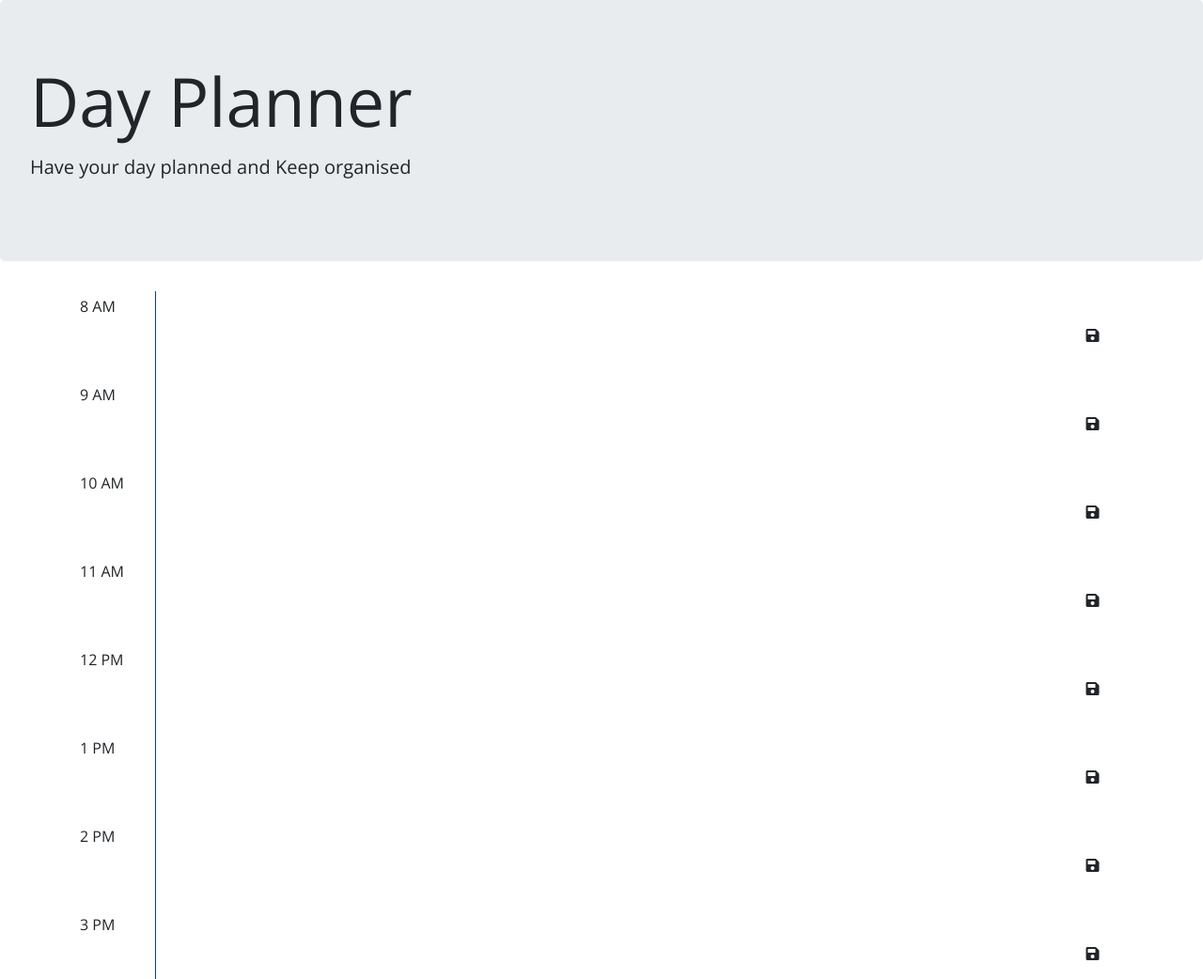
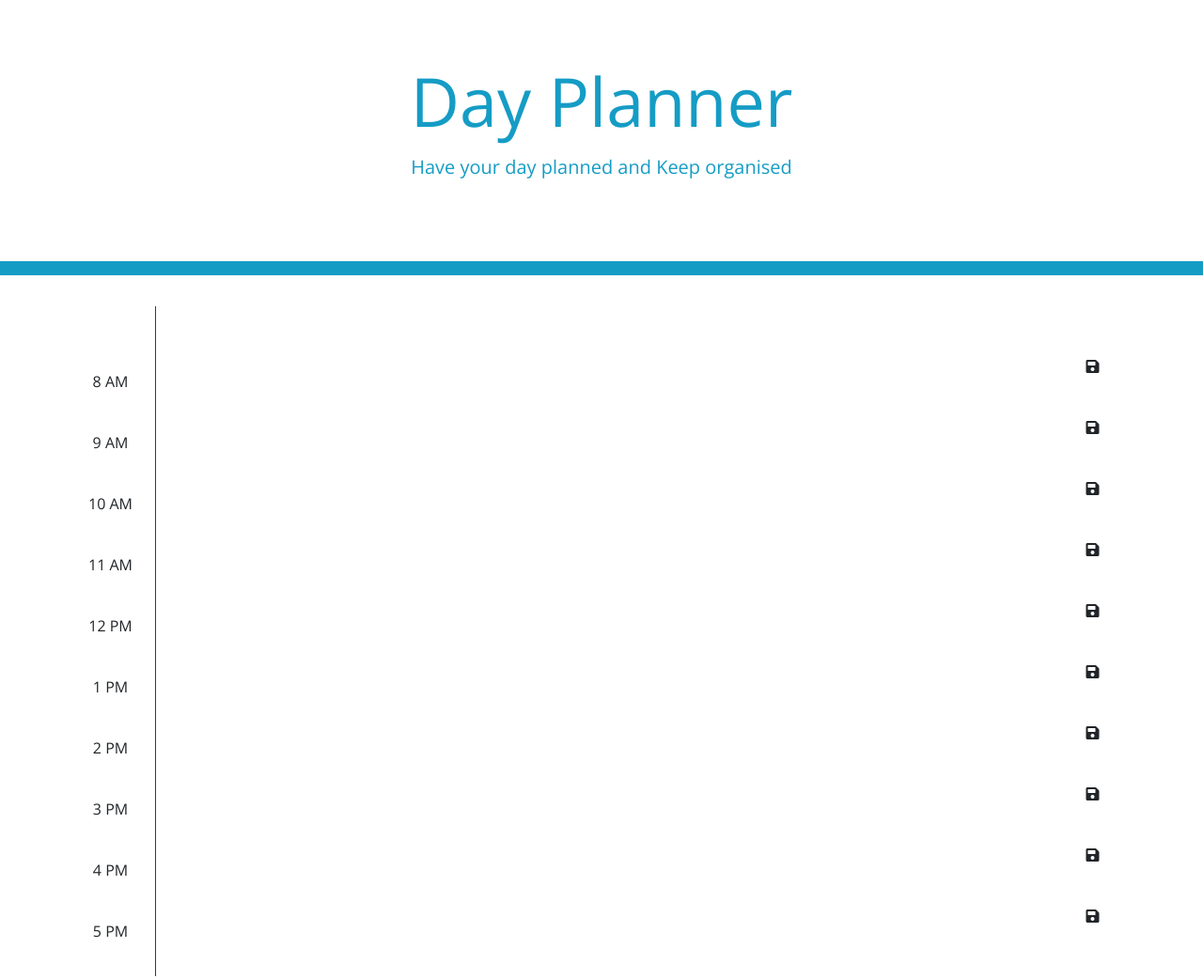
Before and after one commit to adenali123/day-planner, a plain HTML site: page index.html in a window 1280 px wide. Shown: the top 1042 px of the page at 94% size. Drawn offline with nearby package versions, Linux system fonts and the light colour scheme.

Commit message:
updated css

```diff
--- a/assets/style.css
+++ b/assets/style.css
@@ -12,3 +12,25 @@ body {
     border-left: 1px solid #0c3ba1;
     padding: 15px;
   }
+  .jumbotron {
+    text-align: center;
+    background-color: transparent;
+    color: rgb(21, 156, 197);
+    border-radius: 0;
+    border-bottom: 15px solid rgb(21, 156, 197);
+  }
+
+  .description {
+    white-space: pre-wrap;
+  }
+
+  .time-block {
+    text-align: center;
+    border-radius: 20px;
+  }
+
+  .row {
+    white-space: pre-wrap;
+    height: 65px;
+    border-top: 1px solid white;
+  }
```
